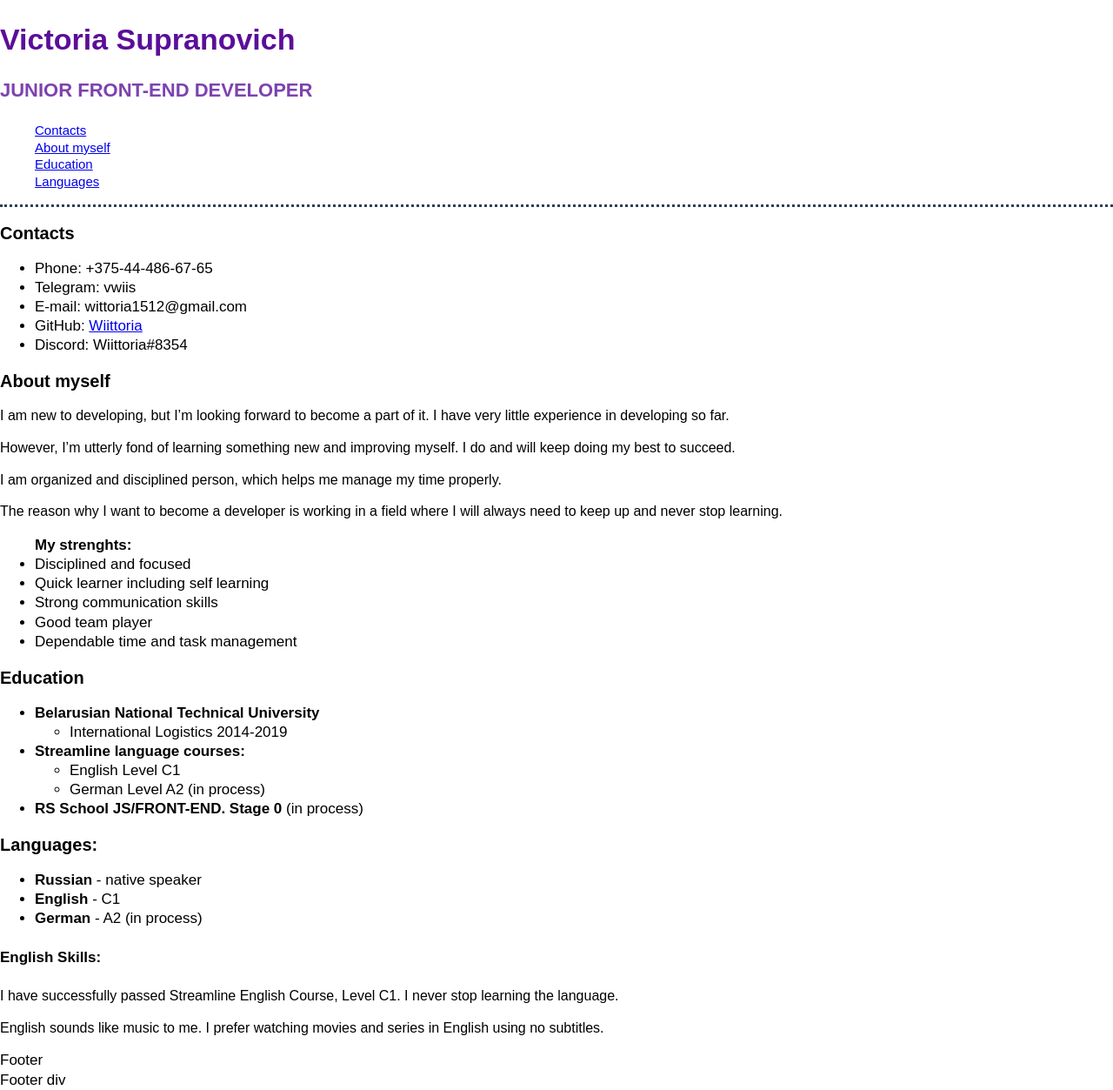
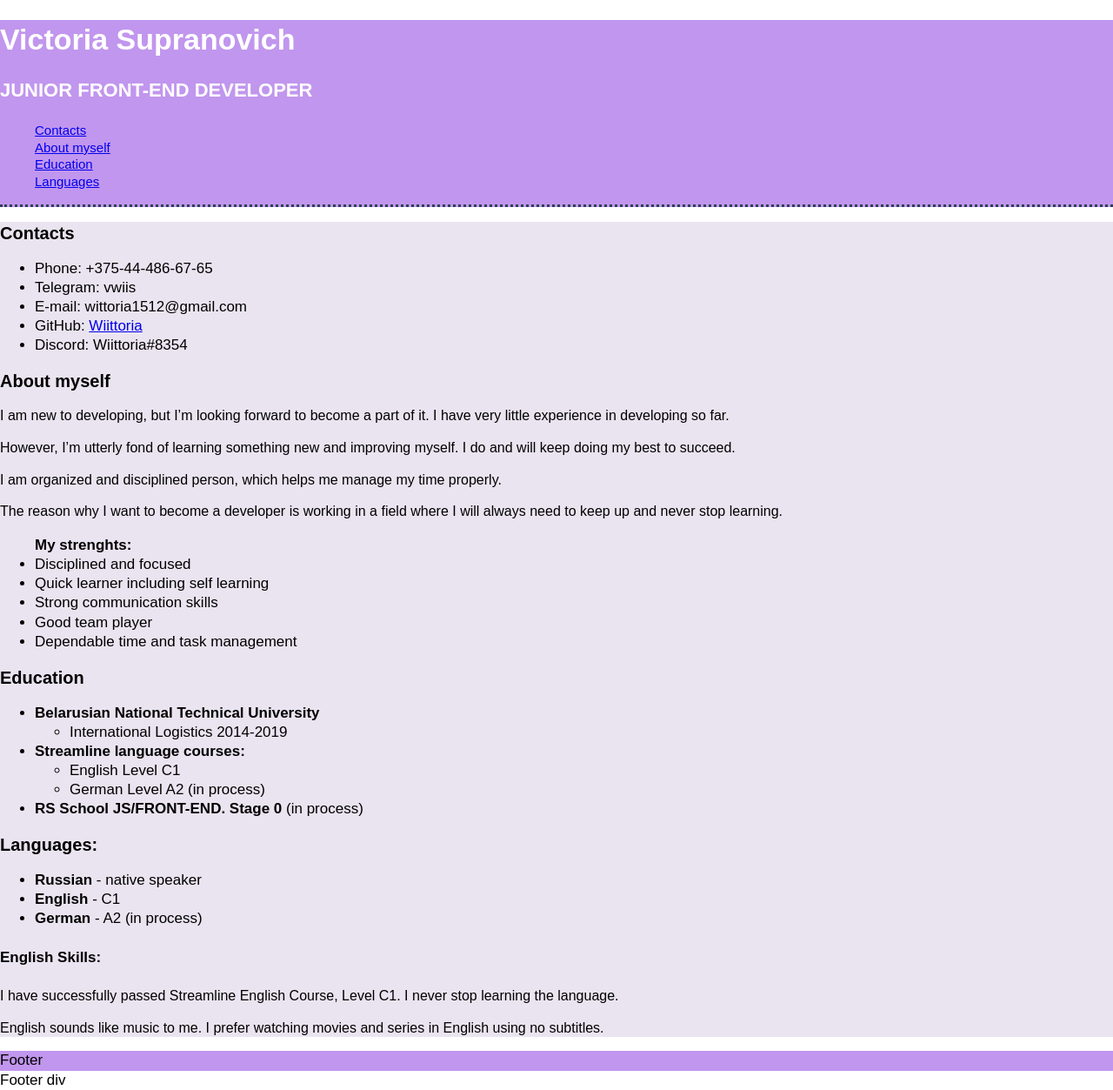
Before and after one commit to Wiittoria/rsschool-cv, a plain HTML site: page index.html in a window 1280 px wide. Shown: the whole page at 87% size. Drawn offline with Linux system fonts and the light colour scheme.

Commit message:
feat: add background color

```diff
--- a/style.css
+++ b/style.css
@@ -18,6 +18,17 @@ body {
   padding: 0;
 }
 
+header {
+  background-color: #C196EE;
+}
+
+main {
+  background-color: #EAE4F0;
+}
+
+footer {
+  background-color: #C196EE;
+}
 p {
   font-size: 16px;
   font-weight: normal;
@@ -26,7 +37,7 @@ p {
 h1 {
   font-size: 34px;
   font-weight: 800;
-  color: #5A0E9A;
+  color: #FFFFFF;
 }
 
 h2 {
@@ -39,7 +50,7 @@ h3 {
   font-size: 22px;
   font-weight: 600;
   text-transform: uppercase;
-  color: #7D42AF;
+  color: #FFFFFF;
 }
 
 nav {
```
